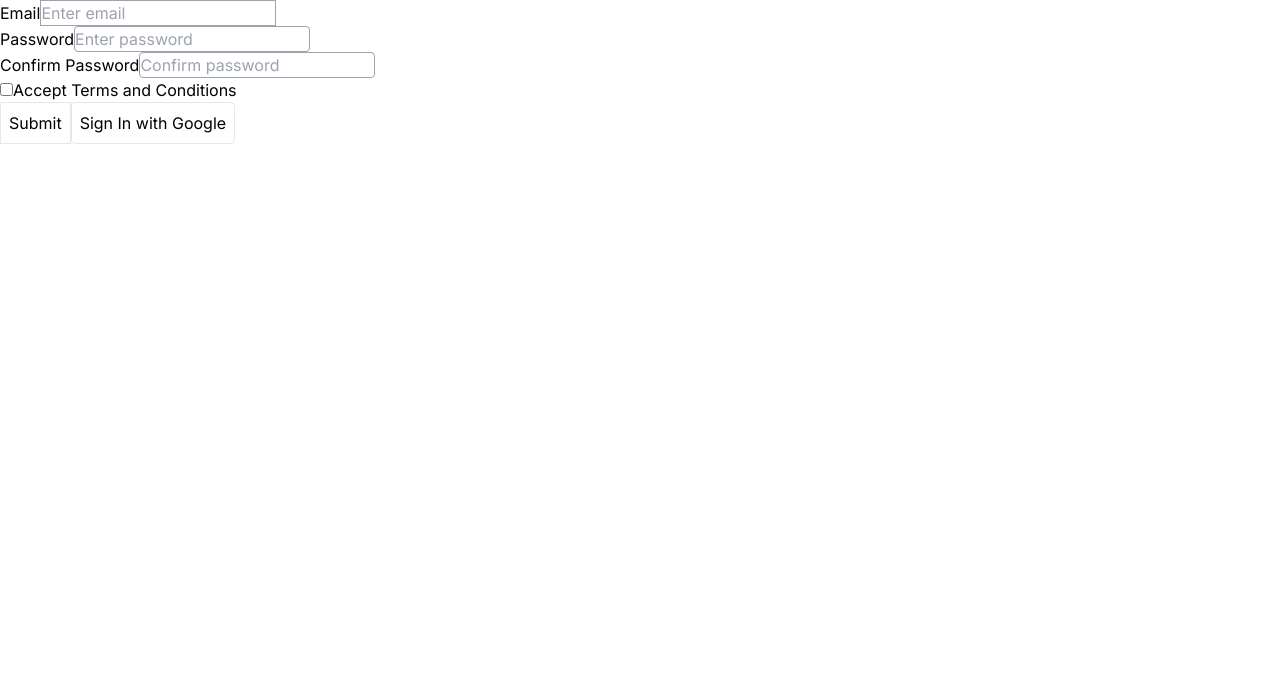
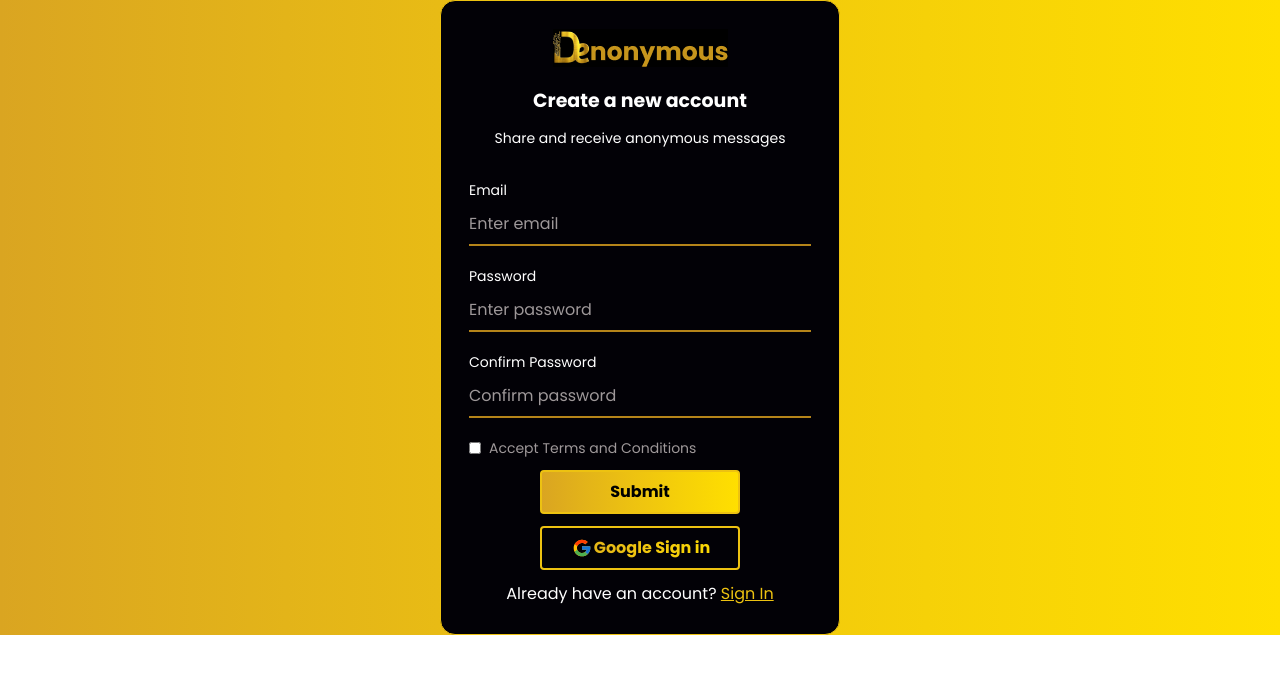
Before and after one commit to Uri3lArchangel/denonymous, a Next.js app: page /auth/signup in a window 1280 px wide. Shown: the top 674 px of the page. Built offline with nearby package versions, Linux system fonts and the light colour scheme.

Commit message:
Sign Up and error

```diff
--- a/app/auth/signup/page.tsx
+++ b/app/auth/signup/page.tsx
@@ -1,10 +1,17 @@
-import React from 'react'
-import SignUpForm from '../../../src/FE/components/SignUpForm'
+import React from "react";
+import SignUpForm from "../../../src/FE/components/SignUpForm";
+import styles from "../../../styles/styles.module.css";
 
 function page() {
   return (
-    <SignUpForm />
-  )
+    <>
+      <div
+        className={`h-full flex items-center justify-center ${styles.authBg}`}
+      >
+        <SignUpForm />
+      </div>
+    </>
+  );
 }
 
-export default page
+export default page;
--- a/app/layout.tsx
+++ b/app/layout.tsx
@@ -1,22 +1,22 @@
-import type { Metadata } from 'next'
-import { Inter } from 'next/font/google'
-import '../styles/globals.css'
+import type { Metadata } from "next";
+import { Inter } from "next/font/google";
+import "../styles/globals.css";
 
-const inter = Inter({ subsets: ['latin'] })
+const inter = Inter({ subsets: ["latin"] });
 
 export const metadata: Metadata = {
-  title: 'Create Next App',
-  description: 'Generated by create next app',
-}
+  title: "Denonymous",
+  description: "Anonymous messaging platform",
+};
 
 export default function RootLayout({
   children,
 }: {
-  children: React.ReactNode
+  children: React.ReactNode;
 }) {
   return (
     <html lang="en">
       <body className={inter.className}>{children}</body>
     </html>
-  )
+  );
 }
--- a/src/FE/components/SignInForm.tsx
+++ b/src/FE/components/SignInForm.tsx
@@ -8,9 +8,14 @@ import styles from "../../../styles/styles.module.css";
 import Link from "next/link";
 import { FcGoogle } from "react-icons/fc";
 import signin from "../../../styles/styles.module.css";
+import GlobalError from "@/app/global-error";
 
 const SignInForm = () => {
   const router = useRouter();
+  const [error, setError] = useState<(Error & { digest?: string }) | null>(
+    null
+  );
+
   const googleSignin = async (e: React.MouseEvent<HTMLButtonElement>) => {
     e.preventDefault();
     await signIn("google", { redirect: false });
@@ -34,9 +39,9 @@ const SignInForm = () => {
   return (
     <form
       onSubmit={credentialSignIn}
-      // className=""
       className={`border border-[#EDC211] rounded-[15px] max-w-[400px] w-10/12 p-8 bg-[#020106] text-white ${styles.all}`}
     >
+      {error && <GlobalError error={error} reset={() => setError(null)} />}
       <div className="flex justify-center mb-5">
         <Image src={logo} alt="logo" />
       </div>
@@ -53,7 +58,7 @@ const SignInForm = () => {
           name="email"
           id="email"
           placeholder="Enter Email"
-          className=" border-b-2 border-[#B58419] w-full mb-7 bg-transparent placeholder:text-[#c9c1c1c9] focus:outline-none pb-2"
+          className="border-b-2 border-[#B58419] w-full mb-7 bg-transparent placeholder:text-[#c9c1c1c9] focus:outline-none pb-2"
         />
       </div>
 
@@ -66,7 +71,7 @@ const SignInForm = () => {
           name="password"
           id="password"
           placeholder="Enter Password"
-          className=" border-b-2 border-[#B58419] w-full mb-16 bg-transparent placeholder:text-[#c9c1c1c9] pb-2 focus:outline-none"
+          className="border-b-2 border-[#B58419] w-full mb-16 bg-transparent placeholder:text-[#c9c1c1c9] pb-2 focus:outline-none"
         />
       </div>
 
@@ -83,7 +88,7 @@ const SignInForm = () => {
         type="button"
         onClick={googleSignin}
         className={
-          "border-2 border-[#fff] text-base font-bold  p-2 rounded  w-[200px] mx-auto flex items-center justify-center " +
+          "border-2 border-[#edc211] text-[#edc211] text-base font-bold  p-2 rounded  w-[200px] mx-auto flex items-center justify-center " +
           signin.GoogleBtn
         }
       >
@@ -91,7 +96,7 @@ const SignInForm = () => {
         <p className=""> Google Sign in</p>
       </button>
       <p className="text-center mt-3">
-        Don&apos;t have an account?
+        Don&apos;t have an account?{" "}
         <Link className=" underline text-[#edc211]" href={"/auth/signup"}>
           <span className="">Sign Up</span>
         </Link>
--- a/src/FE/components/SignUpForm.tsx
+++ b/src/FE/components/SignUpForm.tsx
@@ -4,9 +4,15 @@ import { baseResponseType } from "@/types";
 import { signIn } from "next-auth/react";
 import { useRouter } from "next/navigation";
 import React, { useState, useEffect, useRef } from "react";
+import logo from "../../../public/images/logo.png";
+import Image from "next/image";
+import styles from "../../../styles/styles.module.css";
+import Link from "next/link";
+import { FcGoogle } from "react-icons/fc";
+import signin from "../../../styles/styles.module.css";
 
 const SignUpForm = () => {
-  const router=useRouter()
+  const router = useRouter();
   // Inputs refs
   const emailRef = useRef<HTMLInputElement>(null);
   const passwordRef = useRef<HTMLInputElement>(null);
@@ -19,8 +25,8 @@ const SignUpForm = () => {
   };
 
   // Credentials sign in function
-  const SignupSubmit = async (e:React.MouseEvent<HTMLButtonElement>) => {
-    e.preventDefault()
+  const SignupSubmit = async (e: React.MouseEvent<HTMLButtonElement>) => {
+    e.preventDefault();
     if (
       !emailRef ||
       !passwordRef ||
@@ -32,91 +38,126 @@ const SignUpForm = () => {
       return;
     }
     // Perform email structure validity checks, password and confirm password checks and password strength checks here
-    const body ={
-      email:emailRef.current.value,
-      password:passwordRef.current.value,
-      confirmPassword:confirmPasswordRef.current.value
+    const body = {
+      email: emailRef.current.value,
+      password: passwordRef.current.value,
+      confirmPassword: confirmPasswordRef.current.value,
+    };
+    console.log(body);
+    const res = await fetch(URLRESOLVE("/api/auth/sign-up"), {
+      method: "POST",
+      mode: "no-cors",
+      cache: "no-cache",
+      body: JSON.stringify(body),
+    });
+    if (res.status == 201) {
+      router.push("/auth/signin");
     }
-    console.log(body)
-    const res = await fetch(URLRESOLVE("/api/auth/sign-up"),{
-      method:"POST",
-      mode:"no-cors",
-      cache:"no-cache",
-      body:JSON.stringify(body)
-    })
-if(res.status == 201){
-  router.push("/auth/signin")
-}
-    const data = await res.json() as baseResponseType
+    const data = (await res.json()) as baseResponseType;
 
     // Handle error using status codes, from the response,data.data is always null on error
     // e.g if(res.status == 400){ ...do something... }
     // data.message which is the message to be displayed to users
-
-
   };
 
   return (
     <>
-      <form action="">
+      <form
+        action=""
+        className={`border border-[#EDC211] rounded-[15px] max-w-[400px] w-10/12 p-7 bg-[#020106] text-white ${styles.all}`}
+      >
+        <div className="flex justify-center mb-5">
+          <Image src={logo} alt="logo" />
+        </div>
+        <div className="text-center mb-8">
+          <h2 className="font-bold text-[19px] my-3">Create a new account</h2>
+          <p className="text-sm">Share and receive anonymous messages</p>
+        </div>
         <div>
-          <label htmlFor="email">Email</label>
+          <label htmlFor="email" className="block text-sm mb-3">
+            Email
+          </label>
           <input
-          ref={emailRef}
+            ref={emailRef}
             type="email"
             name="email"
             required
             id="email"
             placeholder="Enter email"
-            className="border border-rounded border-gray-400"
+            className="border-b-2 border-[#B58419] w-full mb-5 bg-transparent placeholder:text-[#c9c1c1c9] focus:outline-none pb-2"
           />
         </div>
         <div>
-          <label htmlFor="password">Password</label>
+          <label htmlFor="password" className="block text-sm mb-3">
+            Password
+          </label>
           <input
-          ref={passwordRef}
+            ref={passwordRef}
             type="password"
             name="password"
             required
             id="password"
             placeholder="Enter password"
-            className="border rounded border-gray-400"
+            className="border-b-2 border-[#B58419] w-full mb-5 bg-transparent placeholder:text-[#c9c1c1c9] pb-2 focus:outline-none"
           />
         </div>
         <div>
-          <label htmlFor="confirmPassword">Confirm Password</label>
+          <label htmlFor="confirmPassword" className="block text-sm mb-3">
+            Confirm Password
+          </label>
           <input
-          ref={confirmPasswordRef}
+            ref={confirmPasswordRef}
             type="password"
             name="confirmPassword"
             id="confirmPassword"
             required
             placeholder="Confirm password"
-            className="border rounded border-gray-400"
+            className="border-b-2 border-[#B58419] w-full mb-5 bg-transparent placeholder:text-[#c9c1c1c9] focus:outline-none pb-2"
           />
         </div>
-        <div>
+        <div className="mb-3 flex items-center">
           <input
             type="checkbox"
             name="termsAndConditions"
             id="termsAndConditions"
+            className="bg-transparent border-[#B58419] border-2 w-3 h-3 mr-2 focus:outline-none"
           />
-          <label htmlFor="termsAndConditions">
+          <label
+            htmlFor="termsAndConditions"
+            className="text-[#c9c1c1c9] text-sm"
+          >
             Accept Terms and Conditions
           </label>
         </div>
         <div>
-          <button type="submit" className="border p-2 " onClick={SignupSubmit}>
+          <button
+            type="submit"
+            className={
+              "border-2  text-base text-black font-bold p-2  border-[#EDC211] rounded mb-3 block w-[200px] mx-auto " +
+              signin.signInBtn
+            }
+            onClick={SignupSubmit}
+          >
             Submit
           </button>
           <button
             type="button"
-            className="border p-2 rounded"
+            className={
+              "border-2 border-[#edc211] text-[#edc211] text-base font-bold  p-2 rounded  w-[200px] mx-auto flex items-center justify-center " +
+              signin.GoogleBtn
+            }
             onClick={googleSignin}
           >
-            Sign In with Google
+            <FcGoogle size={20} className="mx-[2px]" />
+            <p className=""> Google Sign in</p>
           </button>
         </div>
+        <p className="text-center mt-3">
+          Already have an account?{" "}
+          <Link className=" underline text-[#edc211]" href={"/auth/signin"}>
+            <span className="">Sign In</span>
+          </Link>
+        </p>
       </form>
     </>
   );
--- a/styles/styles.module.css
+++ b/styles/styles.module.css
@@ -6,13 +6,15 @@
 }
 
 .authBg {
-background: var(--de-bg-grad);
+  background: var(--de-bg-grad);
 }
-.signInBtn{
+.signInBtn {
   background-image: var(--de-bg-grad);
+}
+.GoogleBtn {
+  background: var(--de-bg-grad);
 
+  background-clip: text;
+  -webkit-background-clip: text;
+  -webkit-text-fill-color: transparent;
 }
-.GoogleBtn{
- color: white;
-
-}
```
Also changed, not shown: app/global-error.tsx (+7 -7 lines).
